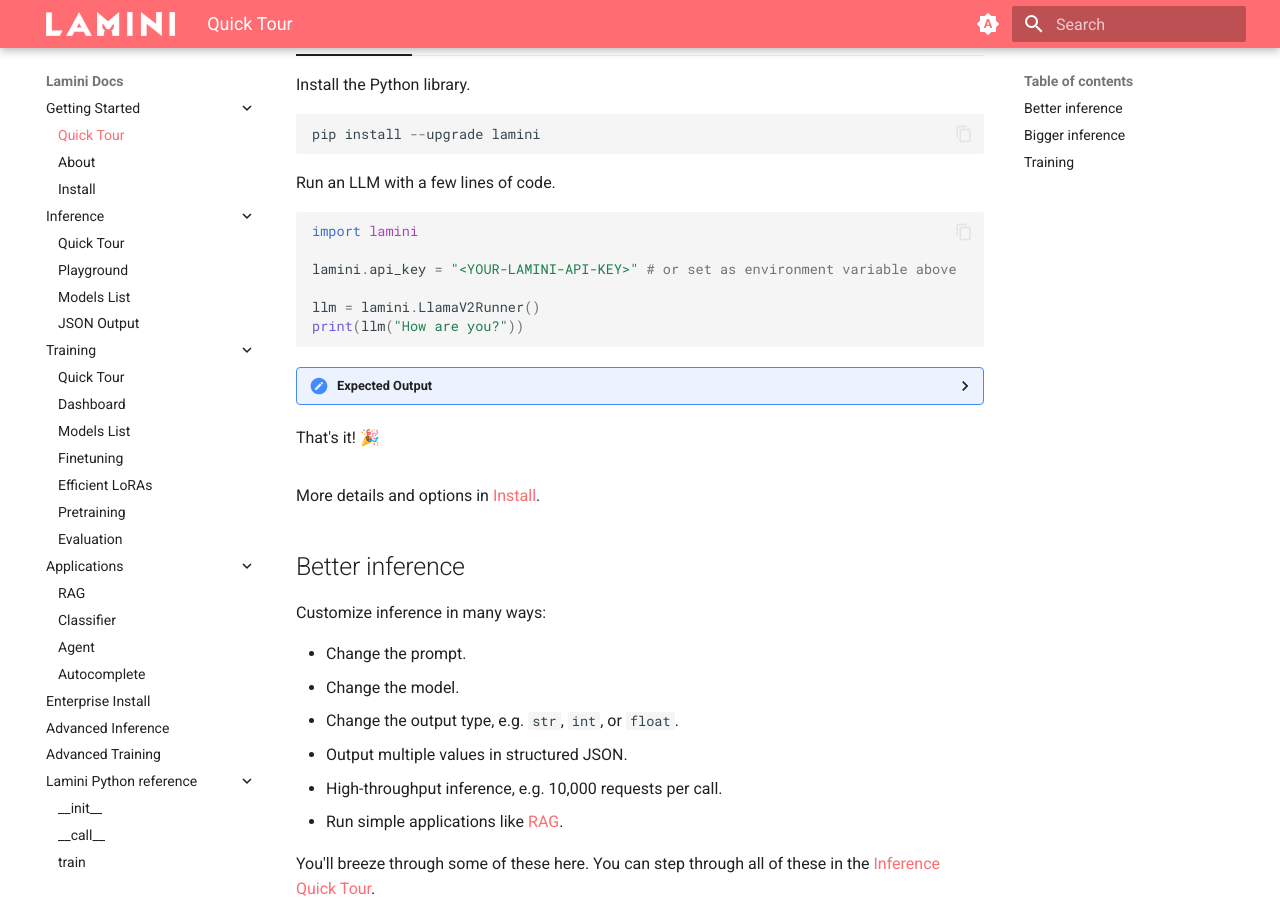
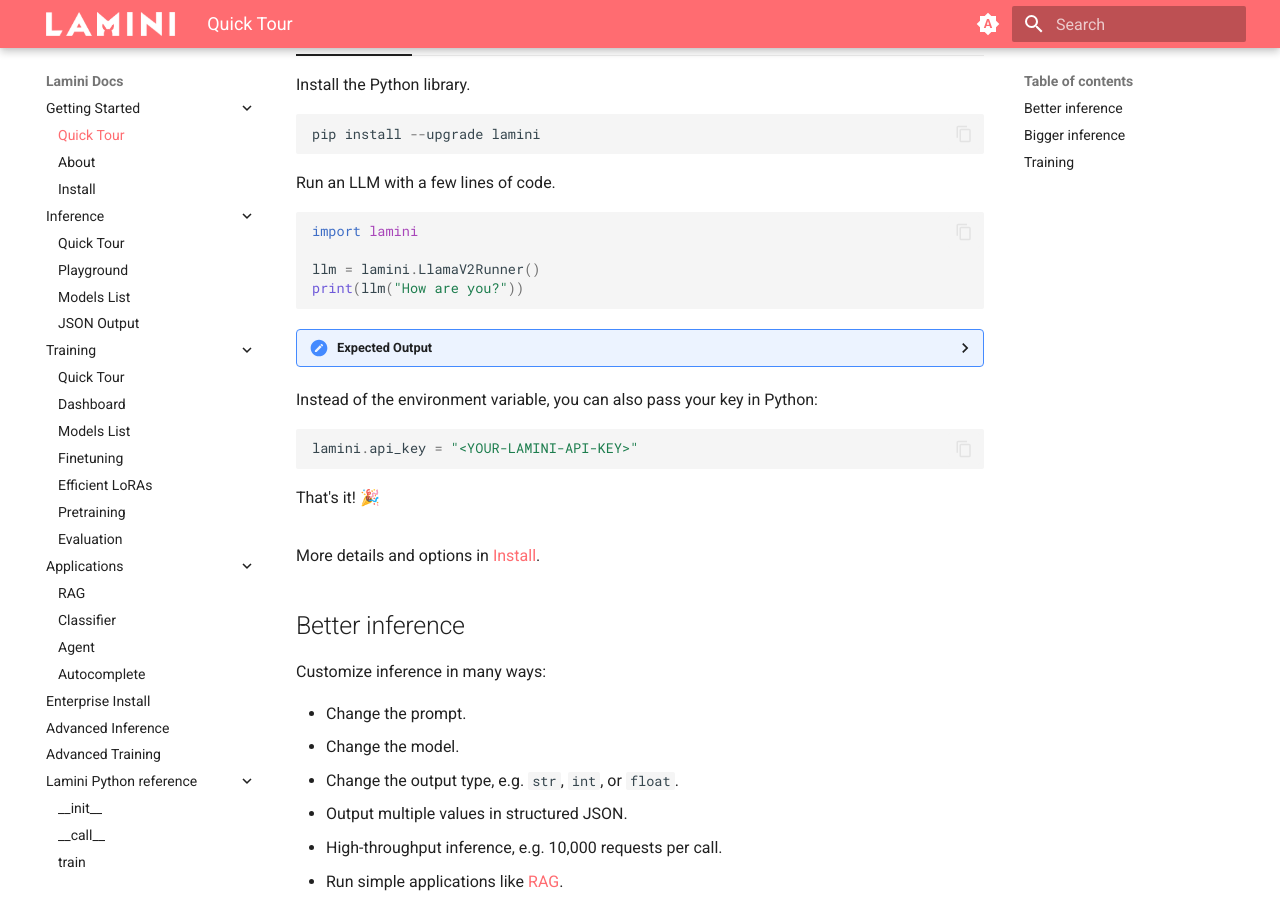
Before and after one commit to lamini-ai/lamini-ai.github.io, an MkDocs documentation site: the page built from docs/index.md, in a window 1280 px wide and 900 px high, scrolled down 386 px. Built offline with MkDocs 1.6.1 and Material for MkDocs 9.7.7, drawn with Linux system fonts in a browser that asks for light colours.

Commit message:
python lib key

````diff
--- a/docs/index.md
+++ b/docs/index.md
@@ -22,8 +22,6 @@
     ```python
     import lamini
 
-    lamini.api_key = "<YOUR-LAMINI-API-KEY>" # or set as environment variable above
-
     llm = lamini.LlamaV2Runner()
     print(llm("How are you?"))
     ```
@@ -33,6 +31,12 @@
         "Hello! I'm just an AI, I don't have feelings or emotions like humans do, but I'm here to help you with any questions or concerns you may have. I'm programmed to provide respectful, safe, and accurate responses, and I will always do my best to help you. Please feel free to ask me anything, and I will do my best to assist you. Is there something specific you would like to know or discuss?"
 
     </details>
+
+    Instead of the environment variable, you can also pass your key in Python:
+
+    ```python
+    lamini.api_key = "<YOUR-LAMINI-API-KEY>"
+    ```
 
     That's it! 🎉
 
````
